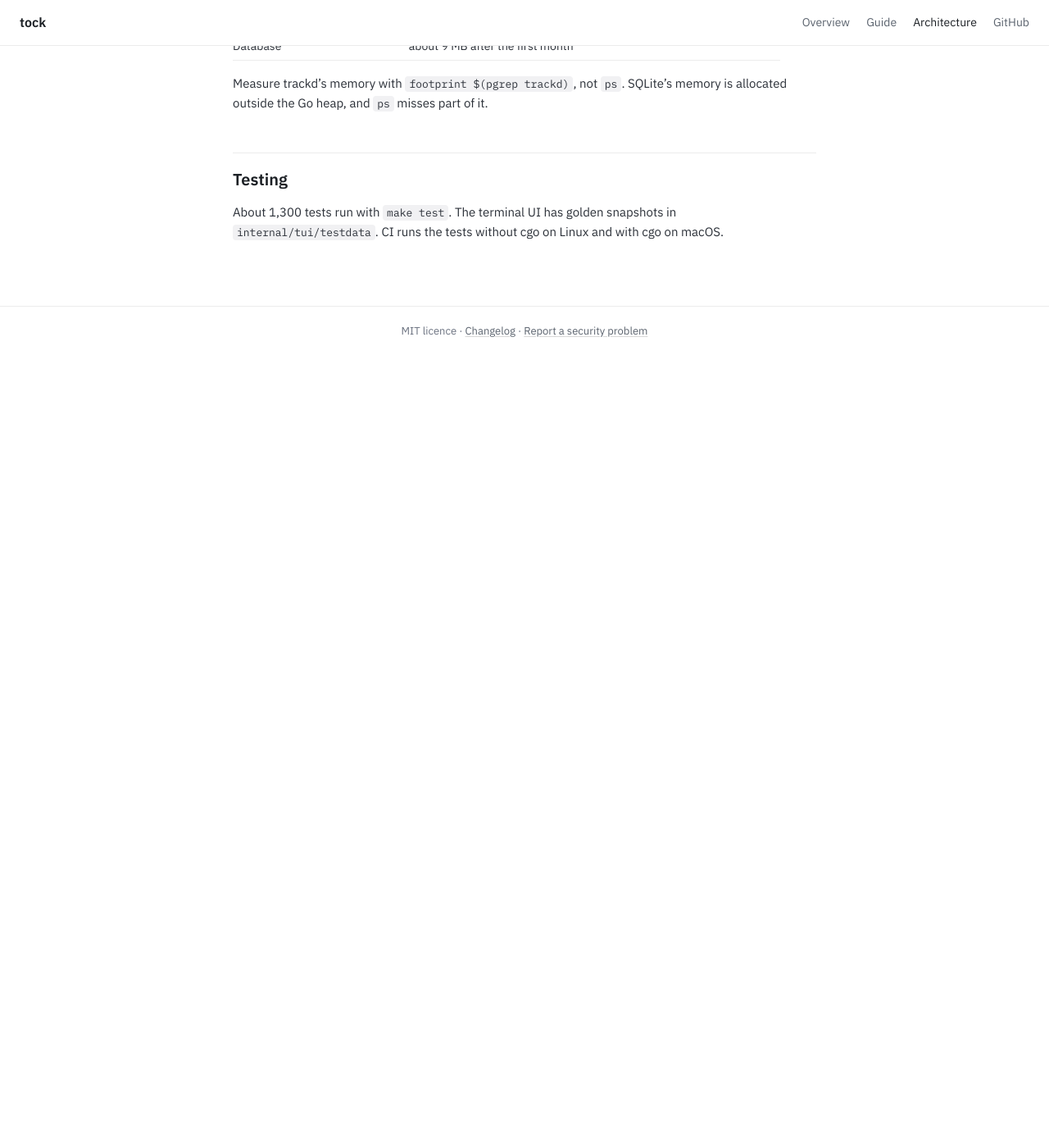
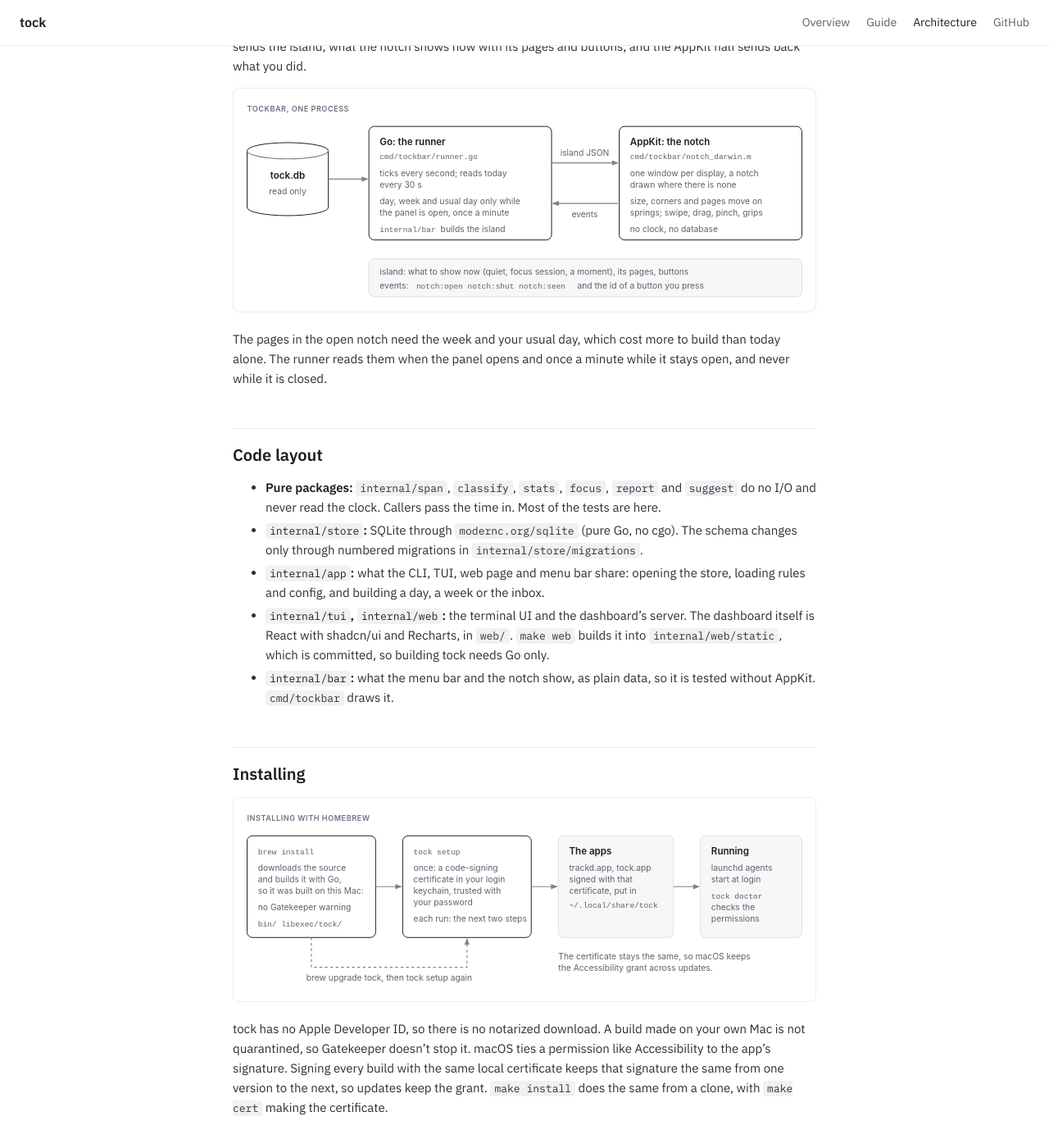
Before and after one commit to confuserdotcom/tock, a Jekyll site: the page built from docs/architecture.md, in a window 1280 px wide and 1400 px high, scrolled down 2094 px. Shown: the whole window at 82% size. Built offline with Jekyll 4.4.1, drawn with Linux system fonts in a browser that asks for light colours; our own code applies the rules of GitHub Pages for plain Markdown files; before the commit the page ends 2529 px from its top, so only the background shows below that; some of the changed text lies outside the part shown.

Commit message:
docs: diagrams for the architecture page
Four SVGs that follow the light or dark scheme: the pieces, labelling,
the notch's two halves and installing. Also fixes the line that still
called the dashboard plain JavaScript.

```diff
--- a/docs/architecture.md
+++ b/docs/architecture.md
@@ -9,11 +9,16 @@
 | --- | --- | --- |
 | `trackd` | always, as a launchd agent (macOS) or a systemd user service (Linux) | records the front app, window title, browser URL and idle time; runs focus sessions |
 | `tock` | when you call it | the CLI, the terminal UI, and `tock web` for the dashboard |
-| `tockbar` | at login, macOS only | the menu bar: today's time, sessions, `⌥⌘F` |
+| `tockbar` | at login, macOS only | the menu bar and the notch: today's time, sessions, `⌥⌘F`, the dashboard window |
+
+<img src="assets/diagrams/pieces.svg" width="100%" alt="trackd takes events from the desktop (NSWorkspace, the Accessibility API, AppleScript, or Hyprland's socket) and writes spans to tock.db. tock and tockbar read tock.db and label it with rules.toml, learned.toml and config.toml. tockbar runs tock web as a child for the dashboard window. Only tock reaches the internet, for Claude and Slack, when you turn them on.">
 
 All three open the same database, `~/.local/share/tock/tock.db`. They don't
 talk to each other over a socket. trackd writes a heartbeat to the database
 every 10 seconds, and the others read it to tell whether trackd is running.
+The dashboard window in tockbar shows a `tock web` that tockbar starts as a
+child and stops when nobody has used it for a while, so tockbar itself links
+no HTTP code.
 
 ## Recording
 
@@ -37,12 +42,28 @@
 `rules.toml`, your own tags and the local model label it again. That's why a
 new rule applies to past days too.
 
+<img src="assets/diagrams/labels.svg" width="100%" alt="For each span, when a day is read: your tags first, then the rules in rules.toml and learned.toml, then the local model when it is sure; what is left goes to the inbox. tock tag on an inbox entry writes a learned rule, and the model learns from your tags every 15 minutes.">
+
 The order: your own tags first, then the rules, then the model when it is
 sure. What is left goes to the inbox. Labelling an inbox entry writes a
 learned rule (`~/.config/tock/learned.toml`), so the next match is labelled by a rule.
 
 The model is a small classifier trained on this machine from your labels. It
 retrains every 15 minutes and when you tag something.
+
+## The menu bar and the notch
+
+tockbar is one process with two halves. The Go half reads the database
+and decides what to show; the AppKit half draws it and has no clock and no
+database of its own. They pass JSON across cgo: the Go half sends the
+island, what the notch shows now with its pages and buttons, and the AppKit
+half sends back what you did.
+
+<img src="assets/diagrams/notch.svg" width="100%" alt="tock.db feeds the Go runner in cmd/tockbar/runner.go, which ticks every second, reads today every 30 seconds, and reads the day, week and usual day only while the panel is open, once a minute; internal/bar builds the island. The island goes as JSON to the AppKit notch in notch_darwin.m, one window per display, which moves on springs and sends back notch:open, notch:shut, notch:seen and button ids.">
+
+The pages in the open notch need the week and your usual day, which cost
+more to build than today alone. The runner reads them when the panel opens
+and once a minute while it stays open, and never while it is closed.
 
 ## Code layout
 
@@ -55,9 +76,23 @@
 - **`internal/app`:** what the CLI, TUI, web page and menu bar share: opening
   the store, loading rules and config, and building a day, a week or the
   inbox.
-- **`internal/tui`, `internal/web`:** the two interfaces. The dashboard is
-  plain JavaScript with no framework and no build step, embedded in the
-  binary.
+- **`internal/tui`, `internal/web`:** the terminal UI and the dashboard's
+  server. The dashboard itself is React with shadcn/ui and Recharts, in
+  `web/`. `make web` builds it into `internal/web/static`, which is
+  committed, so building tock needs Go only.
+- **`internal/bar`:** what the menu bar and the notch show, as plain data,
+  so it is tested without AppKit. `cmd/tockbar` draws it.
+
+## Installing
+
+<img src="assets/diagrams/install.svg" width="100%" alt="brew install downloads the source and builds it with Go. tock setup makes a code-signing certificate in the login keychain once, then signs trackd.app and tock.app with it, puts them in ~/.local/share/tock, starts their launchd agents and runs tock doctor. After brew upgrade tock, tock setup runs again; the certificate stays the same, so macOS keeps the Accessibility grant.">
+
+tock has no Apple Developer ID, so there is no notarized download. A build
+made on your own Mac is not quarantined, so Gatekeeper doesn't stop it.
+macOS ties a permission like Accessibility to the app's signature. Signing
+every build with the same local certificate keeps that signature the same
+from one version to the next, so updates keep the grant. `make install`
+does the same from a clone, with `make cert` making the certificate.
 
 ## Network
 
```
Also changed, not shown: docs/assets/diagrams/install.svg (added), docs/assets/diagrams/labels.svg (added), docs/assets/diagrams/notch.svg (added), docs/assets/diagrams/pieces.svg (added).
